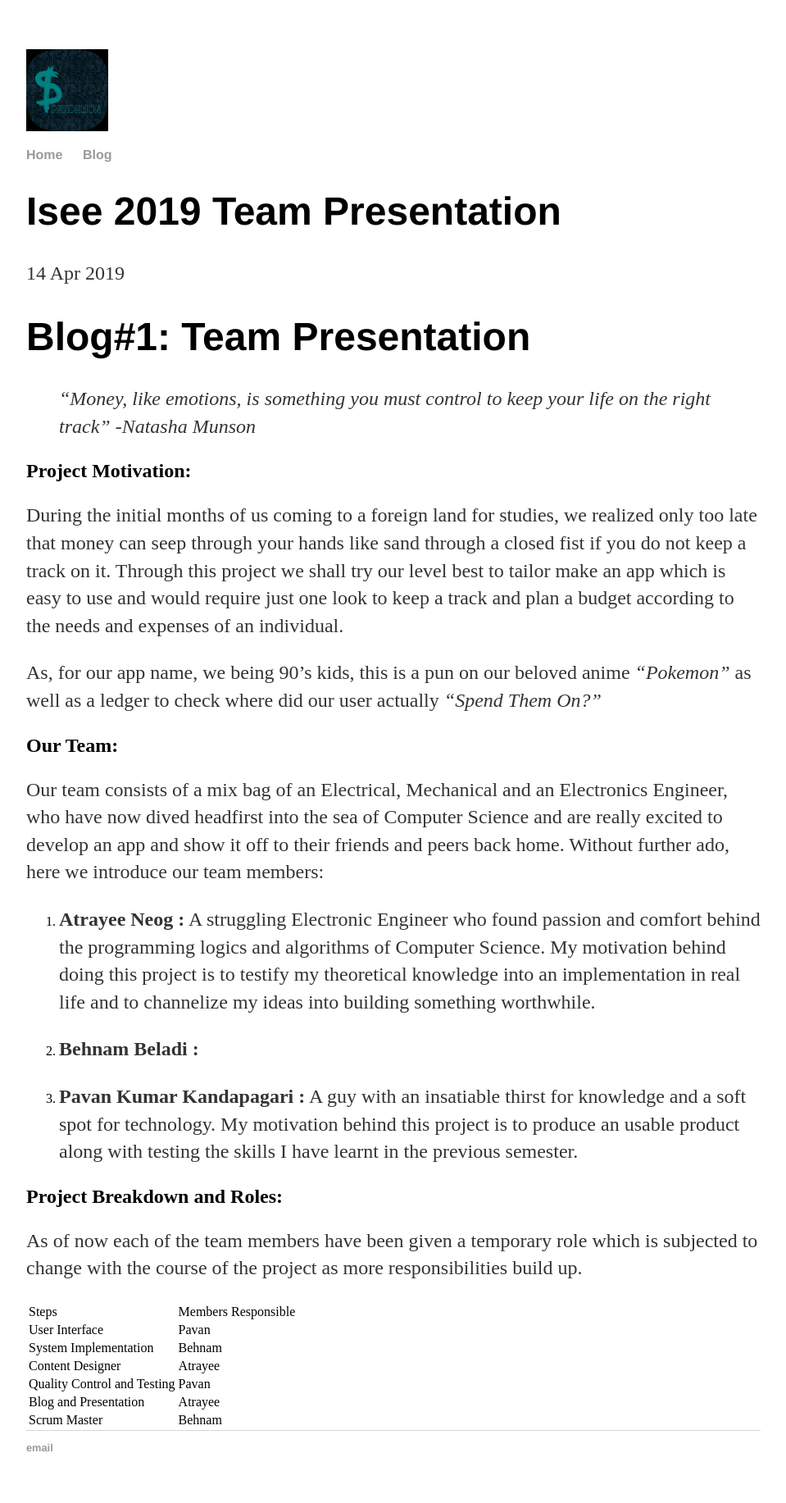
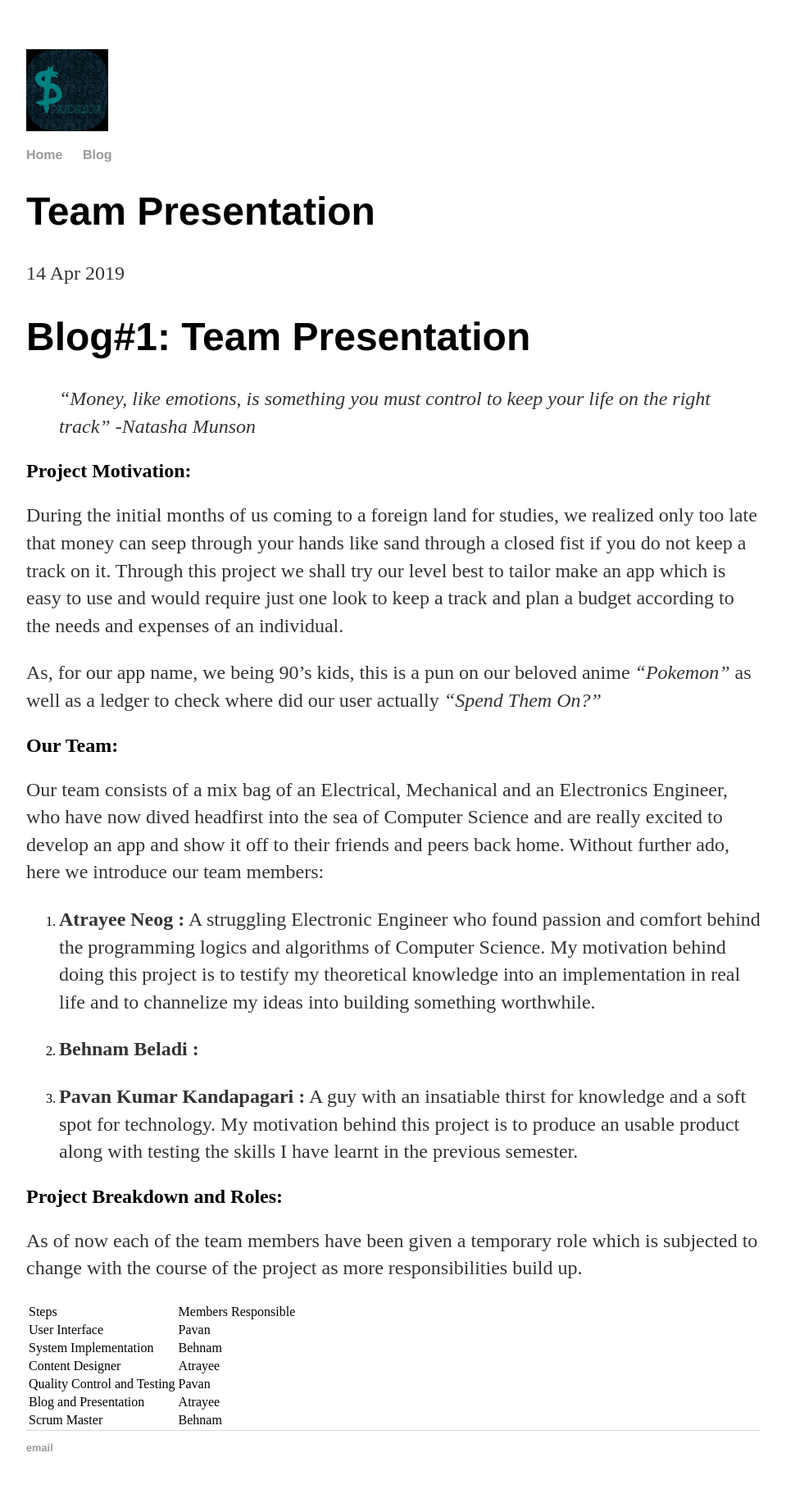
Before and after one commit to 785pavan/isee2019-SPENDEMON, a Jekyll site: the page built from docs/_posts/2019-04-14-ISEE-2019-Team-Presentation.md, in a window 1280 px wide. Shown: the whole page at 82% size, without its empty margins (160-1119 px from the left). Built offline with Jekyll 4.4.1, drawn with Linux system fonts in a browser that asks for light colours; our own code applies the rules of GitHub Pages for plain Markdown files; some of the changed lines change nothing that is shown.

Commit message:
Update 2019-04-14-ISEE-2019-Team-Presentation.md

```diff
--- a/docs/_posts/2019-04-14-ISEE-2019-Team-Presentation.md
+++ b/docs/_posts/2019-04-14-ISEE-2019-Team-Presentation.md
@@ -1,3 +1,9 @@
+---
+layout: post
+title: "Team Presentation"
+date: 2019-04-14
+---
+
 # **Blog#1: Team Presentation**
 > *"Money, like emotions, is something you must control to keep your life on the right track"
   -Natasha Munson*
```
